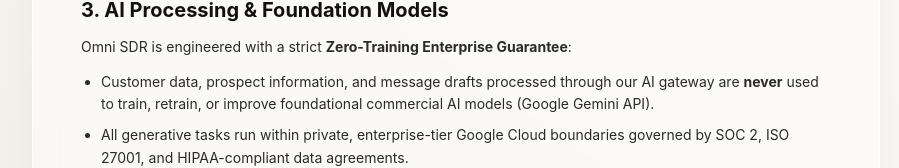
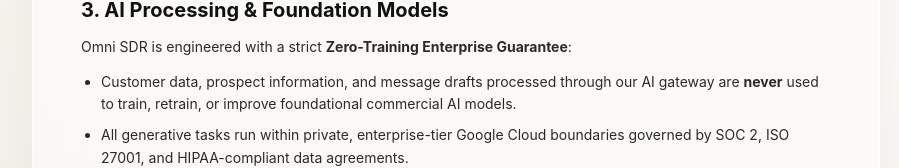
Before and after one commit to DimeDataCloud/omni-sdr, a Next.js app: page /privacy in a window 1280 px wide. Shown: the part 630-798 px from the top of the page, without its empty margins (184-1083 px from the left). Built offline with nearby package versions, Linux system fonts and the light colour scheme.

Commit message:
B-19: privacy copy no longer names a model under the never-trains line
Co-Authored-By: Claude Sonnet 5.5 <noreply@anthropic.com>
Claude-Session: https://claude.ai/code/session_01KXdM9qX2jmWz6udPJ5QfXZ

```diff
--- a/src/app/privacy/page.tsx
+++ b/src/app/privacy/page.tsx
@@ -63,7 +63,7 @@ export default function PrivacyPage() {
             <h2 className="text-xl font-bold text-[#111111]">3. AI Processing & Foundation Models</h2>
             <p>Omni SDR is engineered with a strict <strong>Zero-Training Enterprise Guarantee</strong>:</p>
             <ul className="list-disc pl-5 space-y-2">
-              <li>Customer data, prospect information, and message drafts processed through our AI gateway are <strong>never</strong> used to train, retrain, or improve foundational commercial AI models (Google Gemini API).</li>
+              <li>Customer data, prospect information, and message drafts processed through our AI gateway are <strong>never</strong> used to train, retrain, or improve foundational commercial AI models.</li>
               <li>All generative tasks run within private, enterprise-tier Google Cloud boundaries governed by SOC 2, ISO 27001, and HIPAA-compliant data agreements.</li>
             </ul>
           </section>
```
